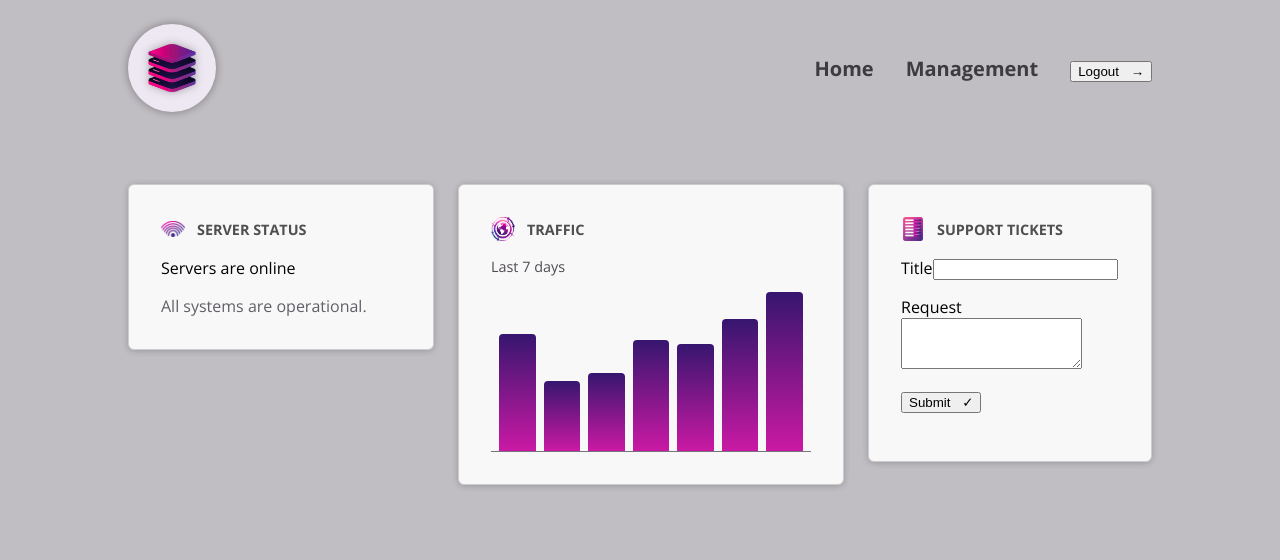
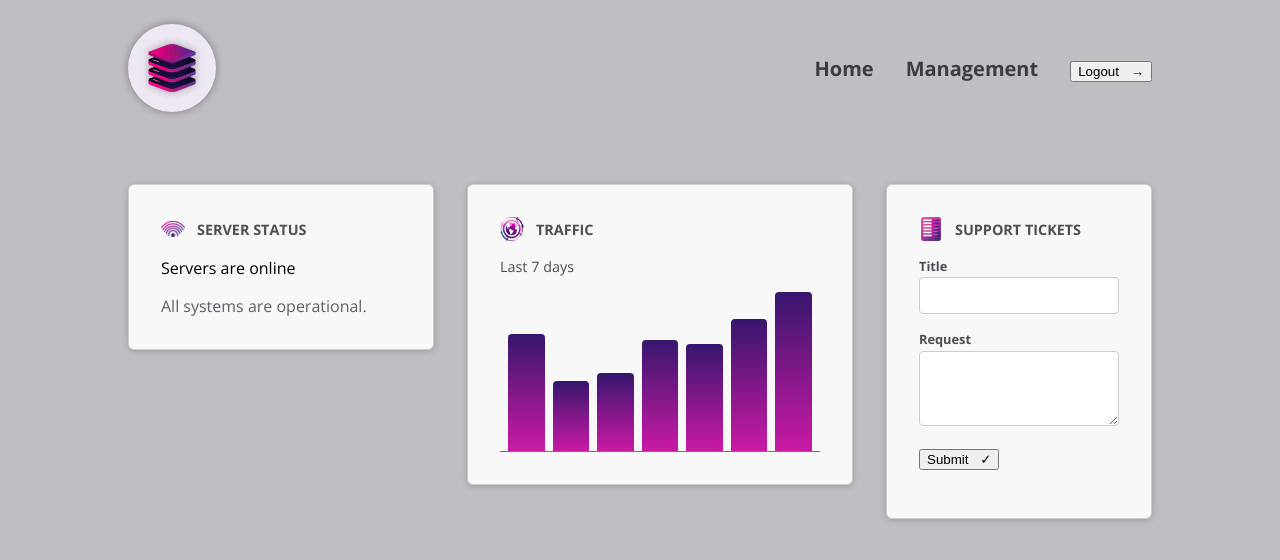
Before and after one commit to yashkmuar/server-management-project, an Angular app: page / in a window 1280 px wide. Shown: the top 560 px of the page. Built offline with nearby package versions, Linux system fonts and the light colour scheme.

Commit message:
Using the Shadown DOM feature of Angular, so that control css for input and label should works as a global css

```diff
--- a/src/app/shared/control/control.component.html
+++ b/src/app/shared/control/control.component.html
@@ -1,4 +1,4 @@
-<p>
+<p class="control">
     <label>{{ label() }}</label>
     <ng-content select="input, textarea" />
 </p>
--- a/src/app/shared/control/control.component.ts
+++ b/src/app/shared/control/control.component.ts
@@ -1,11 +1,12 @@
-import { Component, input } from '@angular/core';
+import { Component, input, ViewEncapsulation } from '@angular/core';
 
 @Component({
   selector: 'app-control',
   standalone: true,
   imports: [],
   templateUrl: './control.component.html',
-  styleUrl: './control.component.css'
+  styleUrl: './control.component.css',
+  encapsulation: ViewEncapsulation.None
 })
 export class ControlComponent {
   label = input.required<string>();
```
